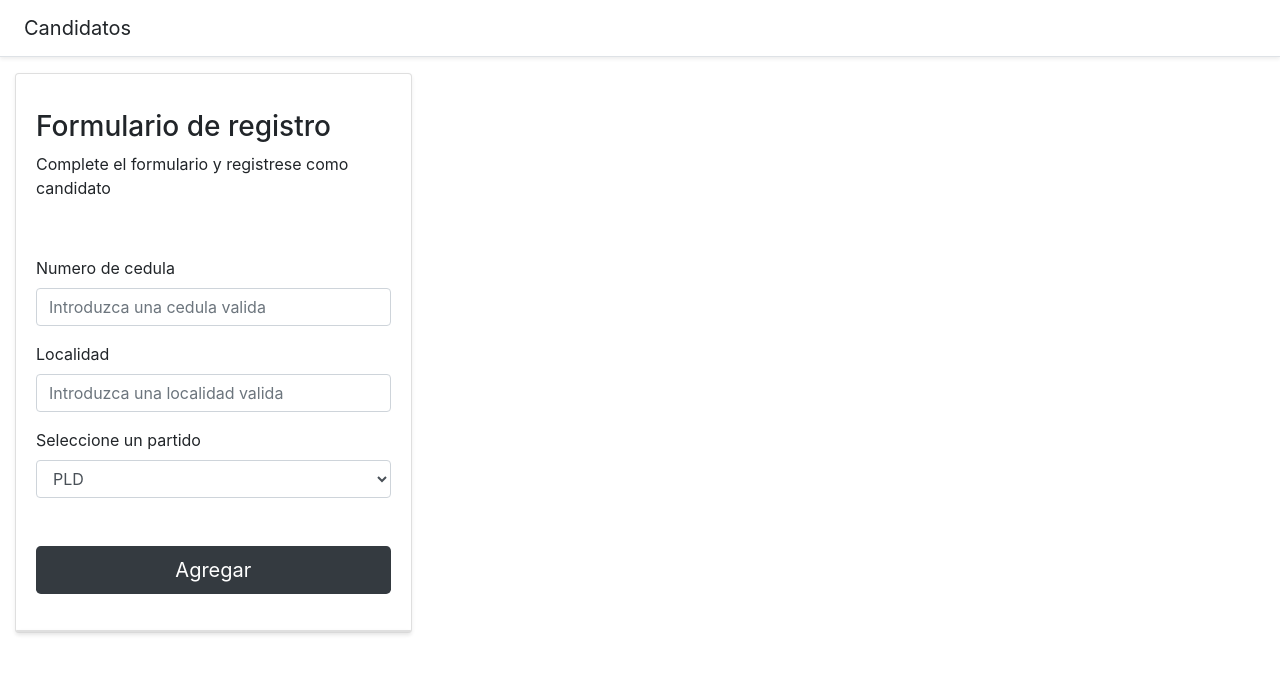
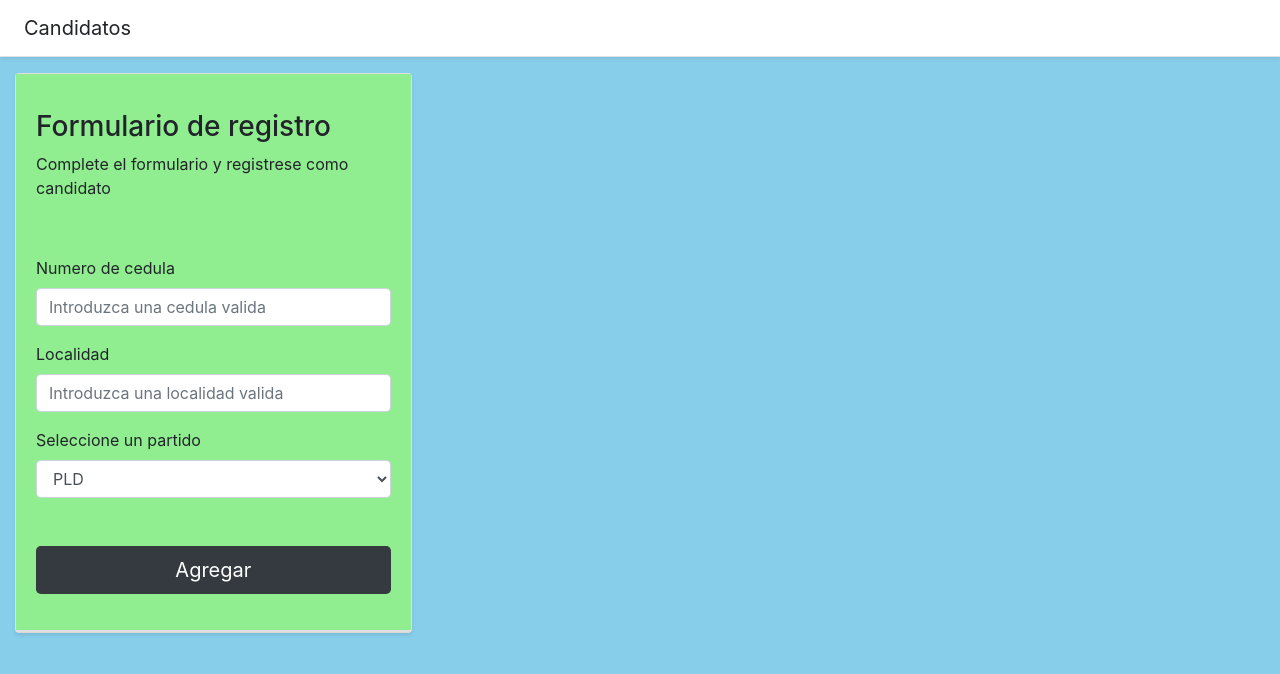
Before and after one commit to william2271/Politic-app, a plain HTML site: page Index.html in a window 1280 px wide. Drawn offline with nearby package versions, Linux system fonts and the light colour scheme.

Commit message:
Update Index.html

```diff
--- a/Index.html
+++ b/Index.html
@@ -11,7 +11,7 @@
     <script src="js/index.js"> </script>
     <link rel="stylesheet" href="https://stackpath.bootstrapcdn.com/bootstrap/4.4.1/css/bootstrap.min.css" integrity="sha384-Vkoo8x4CGsO3+Hhxv8T/Q5PaXtkKtu6ug5TOeNV6gBiFeWPGFN9MuhOf23Q9Ifjh" crossorigin="anonymous">
 </head>
-<body>
+<body style="background-color:skyblue;">
     <!-- header -->
     <div class="d-flex flex-column flex-md-row align-items-center p-3 px-md-4 mb-3 bg-white border-bottom shadow-sm ProducSans">
         <h5 class="my-0 mr-md-auto font-weight-normal">Candidatos</h5>
@@ -31,7 +31,7 @@
         <div class="row justify-content-center">
             <div class ="col-10 col-sm-9 col-md-6 col-lg-5 col-xl-4">
                 <div class="card shadow-sm rounded">
-                    <div class="card-body">
+                    <div class="card-body" style="background-color:lightgreen;">
                         <h3 class="mt-3">Formulario de registro</h3>
                         <p class ="pb-2"> Complete el formulario y registrese como candidato</p>
                         <form class="mt-5">
@@ -67,24 +67,7 @@
             </div>
             <div class ="col-10 col-sm-9 col-md-6 col-lg-5 col-xl-8">
                 <div class="row" id="listOfCols">
-                    <!--<div class ="col-10 col-sm-9 col-md-6 col-lg-5 col-xl-4">
-                        <div class="card mb-4 shadow-sm">
-                            <svg class="bd-placeholder-img card-img-top" width="100%" height="225" xmlns="http://www.w3.org/2000/svg" preserveAspectRatio="xMidYMid slice" focusable="false" role="img" aria-label="Placeholder: Thumbnail"><title>Placeholder</title><rect width="100%" height="100%" fill="#55595c"/><text x="50%" y="50%" fill="#eceeef" dy=".3em">Thumbnail</text></svg>
-                            <div class="card-body">
-                                <h5 class="mb-3">Raul Medina</h5>
-                             <p class="card-text cardText">Cedula: 000-0000000-0</p>
-                              <p class="card-text cardText">localidad: Pantoja</p>
-                             <p class="card-text cardText">Partido: PLD</p>
 
-                              <div class="d-flex justify-content-between align-items-center mt-3">
-                              <div class="btn-group">
-                                 <button type="button" class="btn btn-sm btn-outline-secondary">Editar</button>
-                                  <button type="button" class="btn btn-sm btn-outline-secondary">Eliminar</button>
-                                </div>
-                                <small class="text-muted">-01/02/2020</small>
-                              </div>
-                           </div>
-                          </div>-->
                     </div>
                 </div>
             </div>
@@ -92,7 +75,6 @@
         </div>
     </div>
 
-     <!-- Contenedor general -->
 </body>
 <script src="https://code.jquery.com/jquery-3.4.1.slim.min.js" integrity="sha384-J6qa4849blE2+poT4WnyKhv5vZF5SrPo0iEjwBvKU7imGFAV0wwj1yYfoRSJoZ+n" crossorigin="anonymous"></script>
 <script src="https://cdn.jsdelivr.net/npm/popper.js@1.16.0/dist/umd/popper.min.js" integrity="sha384-Q6E9RHvbIyZFJoft+2mJbHaEWldlvI9IOYy5n3zV9zzTtmI3UksdQRVvoxMfooAo" crossorigin="anonymous"></script>
```
